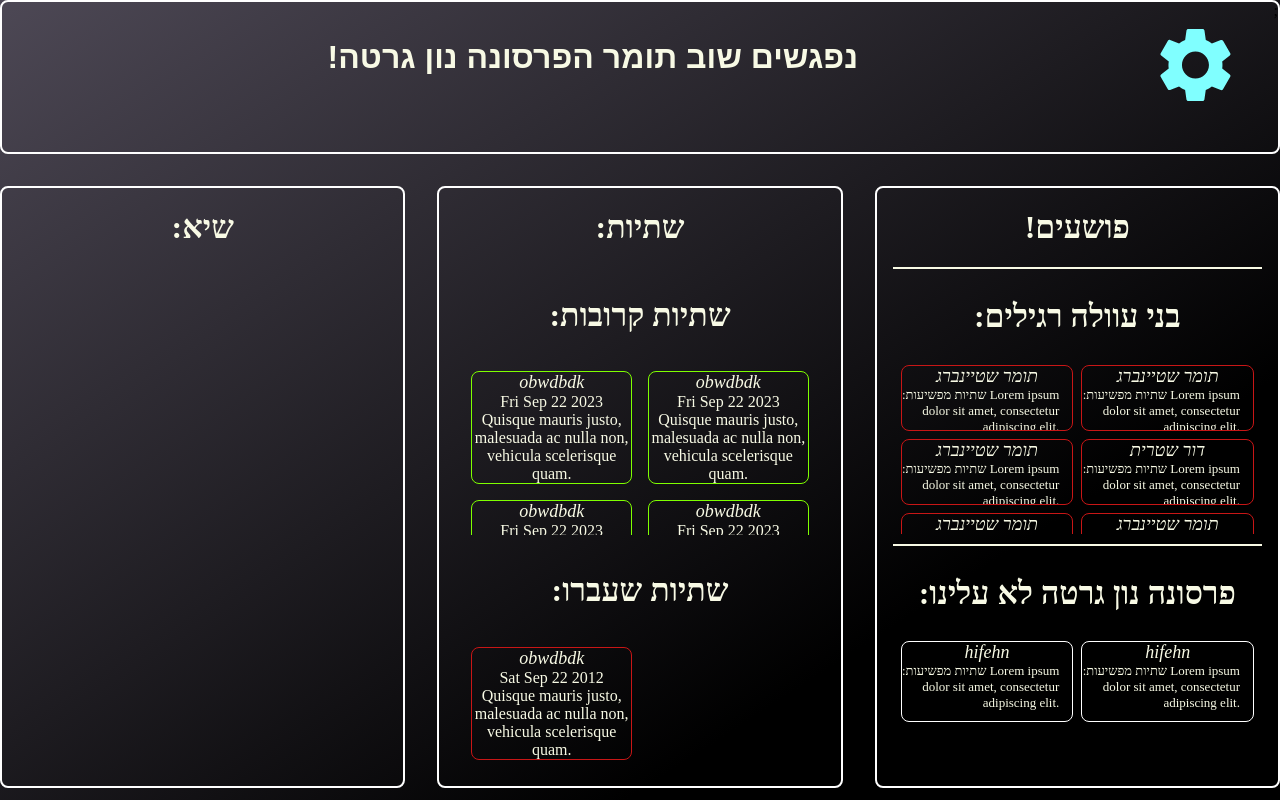
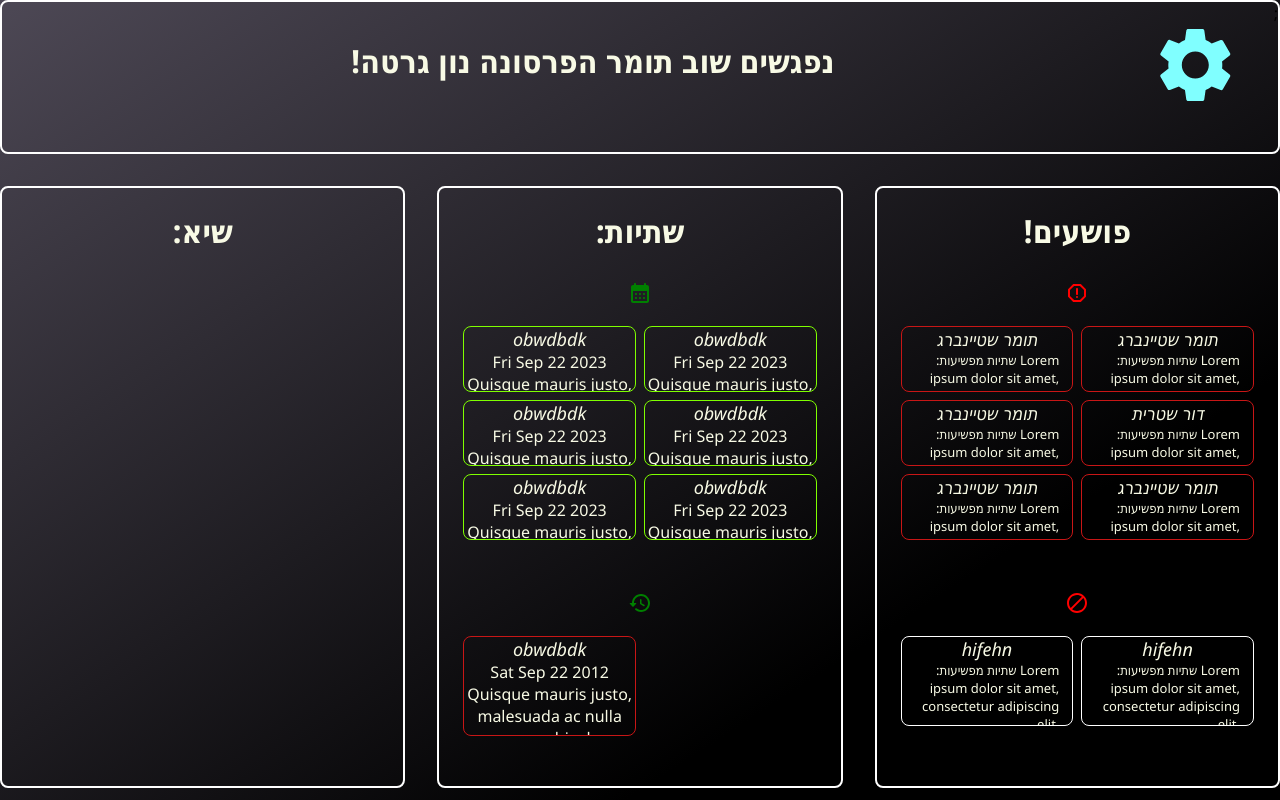
Before and after one commit to piloshachar14/golden-toasts, a React (Vite) app in the folder apps/client/: page / in a window 1280 px wide. Built offline with nearby package versions, Linux system fonts and the light colour scheme.

Commit message:
Feature/icons tooltip (#19)
* feature(client): add scroll-bars

* feature(client): change category title -> ? and height

* feature(client): add tool-tips and icons

* feature(client): change font style

* fix(client): remove unnesery imports

```diff
--- a/apps/client/src/components/card/card.tsx
+++ b/apps/client/src/components/card/card.tsx
@@ -1,6 +1,5 @@
 import { CSSProperties } from 'react';
 import styles from './card.module.css';
-import { style } from '@mui/system';
 type Props = {
   title: string;
   stringBorder?: string;
--- a/apps/client/src/components/category/category.module.css
+++ b/apps/client/src/components/category/category.module.css
@@ -10,4 +10,5 @@
 }
 .children {
   overflow: scroll;
+  height: 90%;
 }
--- a/apps/client/src/components/category/category.tsx
+++ b/apps/client/src/components/category/category.tsx
@@ -2,14 +2,14 @@ import styles from './category.module.css';
 import React, { PropsWithChildren, CSSProperties } from 'react';
 type Props = {
   style?: CSSProperties;
-  title: string;
+  title?: string;
 } & PropsWithChildren;
 export type CategoryWidth = string;
 
 export const Category: React.FC<Props> = ({ children, style, title }) => {
   return (
     <div className={styles.category} style={style}>
-      <h1 className={styles.title}>{title}</h1>
+      {title && <h1 className={styles.title}>{title}</h1>}
       <div className={styles.children}>{children}</div>
     </div>
   );
--- a/apps/client/src/components/criminals/criminals.module.css
+++ b/apps/client/src/components/criminals/criminals.module.css
@@ -7,14 +7,17 @@
   height: 100%;
 }
 .criminalsContainer {
-  overflow: scroll;
+  overflow-y: scroll;
   display: grid;
-  grid-template-columns: auto auto;
-  grid-template-rows: auto auto;
+  grid-template-columns: repeat(2, 1fr);
+  grid-template-rows: repeat(2, 1fr);
   gap: 0.5em;
   padding: 0.5em;
   height: 90%;
+  scrollbar-width: thin;
+  scrollbar-color: var(---red-border-color) #ffffff;
 }
+
 .divider {
   width: 100%;
   height: 0.1em;
--- a/apps/client/src/components/criminals/criminals.tsx
+++ b/apps/client/src/components/criminals/criminals.tsx
@@ -1,7 +1,9 @@
 import { useState } from 'react';
 import styles from './criminals.module.css';
 import { Card, Category } from '../';
-import { BlockTwoTone } from '@mui/icons-material';
+import { BlockTwoTone, ReportGmailerrorredRounded } from '@mui/icons-material';
+import { Tooltip } from 'react-tooltip';
+
 export type User = {
   name: string;
   armyID?: string;
@@ -36,10 +38,18 @@ export const Criminals: React.FC = () => {
   return (
     <div className={styles.criminals}>
       <div className={styles.divider} />
-      <Category
-        title=":בני עוולה רגילים"
-        style={{ height: '50%', border: 'none' }}
-      >
+      <div className={styles.button}>
+        <ReportGmailerrorredRounded
+          className="button1"
+          sx={{
+            color: 'red',
+          }}
+        />
+        <Tooltip anchorSelect=".button1" place="top">
+          בני עוולה רגילים
+        </Tooltip>
+      </div>
+      <Category style={{ height: '50%', border: 'none' }}>
         <div className={styles.criminalsContainer}>
           {criminals.map((criminal, index) => (
             <Card
@@ -59,10 +69,19 @@ export const Criminals: React.FC = () => {
         </div>
       </Category>
       <div className={styles.divider} />
-      <Category
-        title=":פרסונה נון גרטה לא עלינו"
-        style={{ height: '50%', border: 'none' }}
-      >
+      <div className={styles.button}>
+        <BlockTwoTone
+          className="button"
+          sx={{
+            color: 'red',
+          }}
+        />
+        <Tooltip anchorSelect=".button" place="top">
+          פרסונה נון גרטה לא עלינו
+        </Tooltip>
+      </div>
+
+      <Category style={{ height: '50%', border: 'none' }}>
         <div className={styles.criminalsContainer}>
           {personaNonGratas.map((pesonaNonGrata, index) => (
             <Card
--- a/apps/client/src/components/toasts/toasts.module.css
+++ b/apps/client/src/components/toasts/toasts.module.css
@@ -6,12 +6,15 @@
   height: 100%;
 }
 .toastsContainerLoggedIn {
-  overflow: scroll;
+  overflow-y: scroll;
   display: grid;
   grid-template-columns: repeat(2, 1fr);
   grid-template-rows: repeat(2, 1fr);
-  gap: 1em;
-  padding: 1em;
+  gap: 0.5em;
+  padding: 0.5em;
+  height: 90%;
+  scrollbar-width: thin;
+  scrollbar-color: var(---green-border-color) #ffffff;
 }
 .divider {
   width: 100%;
@@ -25,5 +28,4 @@
   grid-template-columns: repeat(2, 1fr);
   grid-template-rows: repeat(2, 1fr);
   gap: 4em;
-  padding: 1em;
 }
--- a/apps/client/src/components/toasts/toasts.tsx
+++ b/apps/client/src/components/toasts/toasts.tsx
@@ -1,6 +1,8 @@
 import styles from './toasts.module.css';
 import { Card, Category, User } from '../';
 import { useState } from 'react';
+import { HistoryRounded, CalendarMonthRounded } from '@mui/icons-material';
+import { Tooltip } from 'react-tooltip';
 
 export type Toast = {
   user: User;
@@ -13,6 +15,30 @@ type Props = {
 
 export const Toasts: React.FC<Props> = ({ isLoggedIn }) => {
   const [upcomingToasts, setUpcomingToasts] = useState<Toast[]>([
+    {
+      user: { name: 'obwdbdk' },
+      toastDate: new Date('2023/9/22'),
+      toastDesc:
+        'Quisque mauris justo, malesuada ac nulla non, vehicula scelerisque quam.',
+    },
+    {
+      user: { name: 'obwdbdk' },
+      toastDate: new Date('2023/9/22'),
+      toastDesc:
+        'Quisque mauris justo, malesuada ac nulla non, vehicula scelerisque quam.',
+    },
+    {
+      user: { name: 'obwdbdk' },
+      toastDate: new Date('2023/9/22'),
+      toastDesc:
+        'Quisque mauris justo, malesuada ac nulla non, vehicula scelerisque quam.',
+    },
+    {
+      user: { name: 'obwdbdk' },
+      toastDate: new Date('2023/9/22'),
+      toastDesc:
+        'Quisque mauris justo, malesuada ac nulla non, vehicula scelerisque quam.',
+    },
     {
       user: { name: 'obwdbdk' },
       toastDate: new Date('2023/9/22'),
@@ -59,10 +85,18 @@ export const Toasts: React.FC<Props> = ({ isLoggedIn }) => {
       {isLoggedIn ? (
         <>
           <div className={styles.divider} />
-          <Category
-            title=":שתיות קרובות"
-            style={{ height: '50%', border: 'none' }}
-          >
+          <div className={styles.button}>
+            <CalendarMonthRounded
+              className="button3"
+              sx={{
+                color: 'green',
+              }}
+            />
+            <Tooltip anchorSelect=".button3" place="top">
+              :שתיות קרובות
+            </Tooltip>
+          </div>
+          <Category style={{ height: '50%', border: 'none' }}>
             <div className={styles.toastsContainerLoggedIn}>
               {upcomingToasts.map((toast, index) => (
                 <Card
@@ -77,11 +111,18 @@ export const Toasts: React.FC<Props> = ({ isLoggedIn }) => {
           </Category>
 
           <div className={styles.divider} />
-
-          <Category
-            title=":שתיות שעברו"
-            style={{ height: '50%', border: 'none' }}
-          >
+          <div className={styles.button}>
+            <HistoryRounded
+              className="button2"
+              sx={{
+                color: 'green',
+              }}
+            />
+            <Tooltip anchorSelect=".button2" place="top">
+              :שתיות שעברו
+            </Tooltip>
+          </div>
+          <Category style={{ height: '50%', border: 'none' }}>
             <div className={styles.toastsContainerLoggedIn}>
               {happendToasts.map((toast, index) => (
                 <Card
--- a/apps/client/src/styles.css
+++ b/apps/client/src/styles.css
@@ -8,3 +8,7 @@ body,
   background-color: var(--matte-black-bg-color);
   overflow: hidden;
 }
+
+* {
+  font-family: 'Segoe UI', Tahoma, Geneva, Verdana, sans-serif;
+}
```
